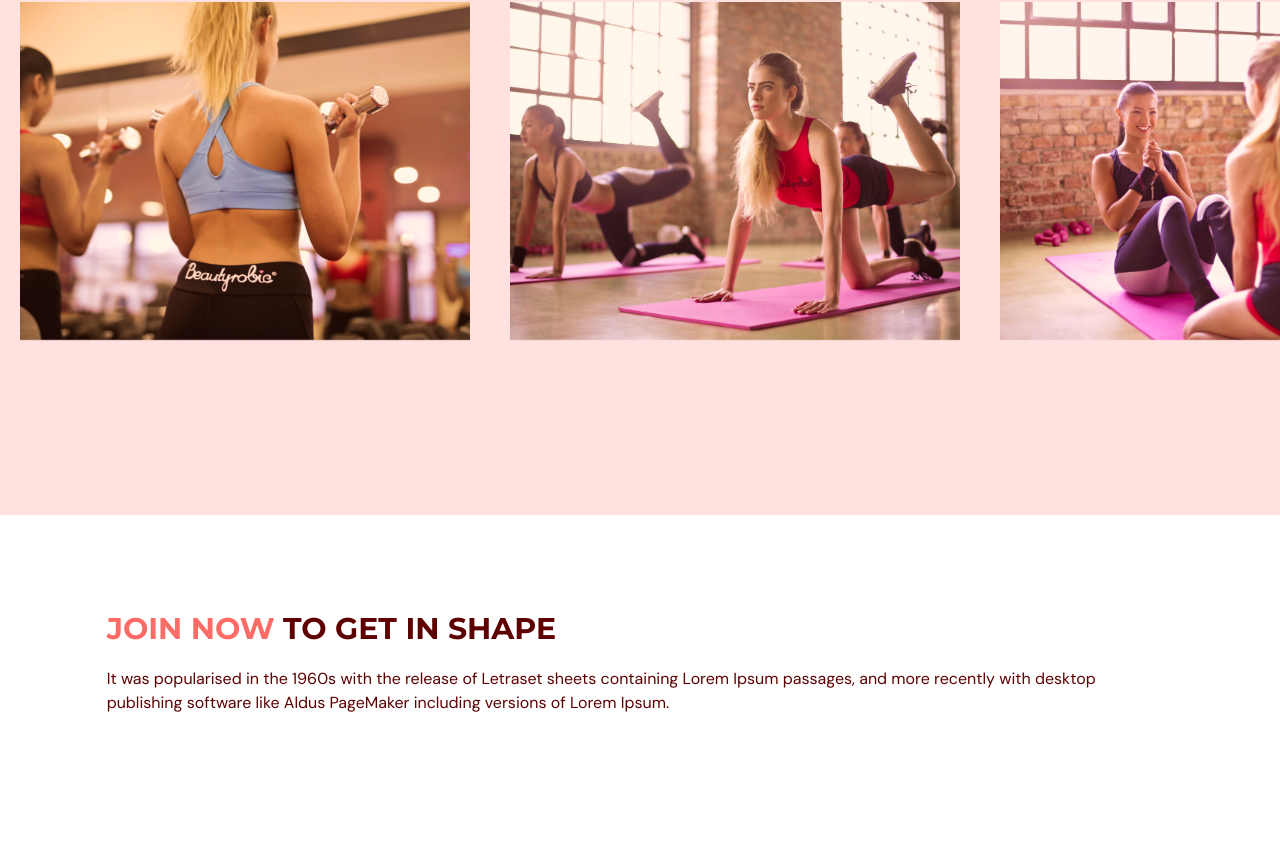
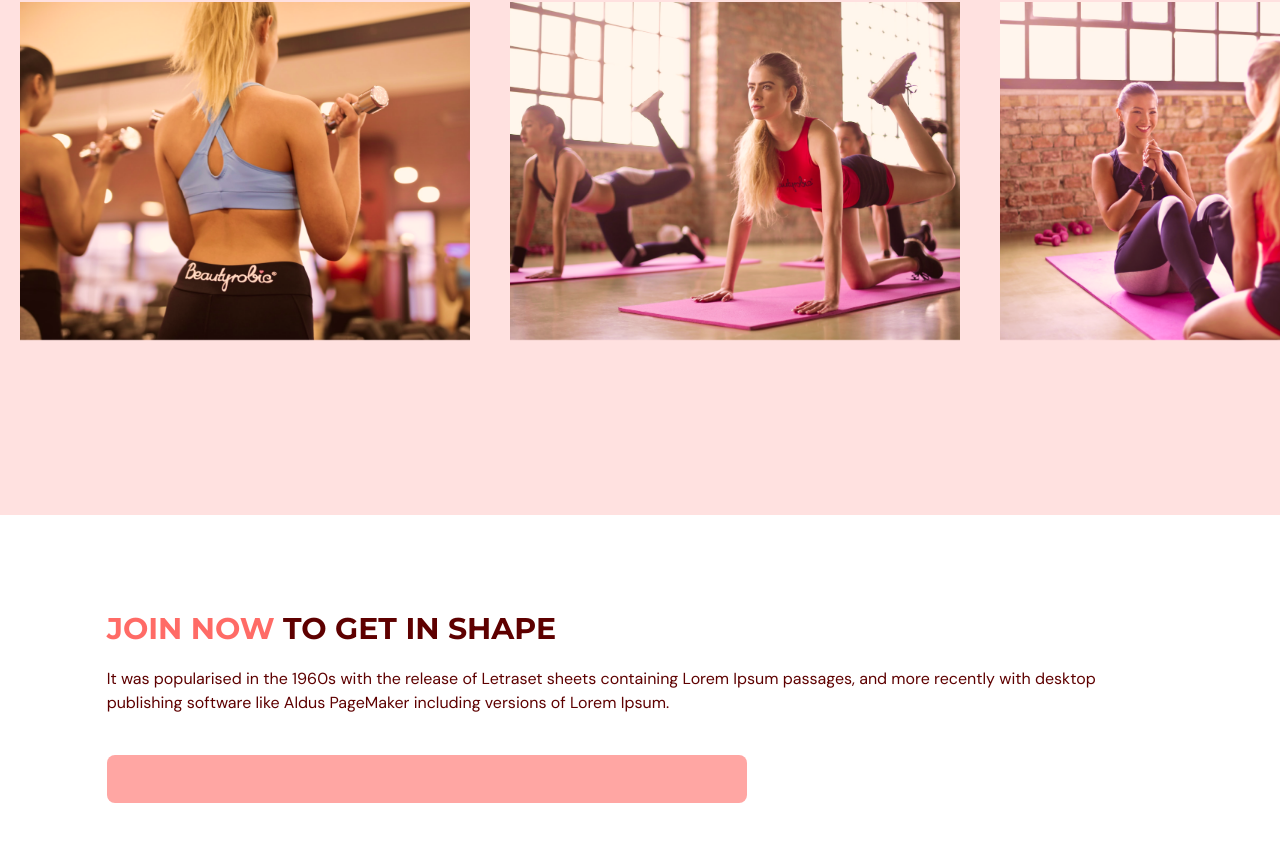
Before and after one commit to kolamat/gym-module, a React (Vite) app: page / in a window 1280 px wide. Shown: the part 2499-3340 px from the top of the page. Built offline with nearby package versions, Linux system fonts and the light colour scheme.

Commit message:
On branch main Your branch is ahead of 'origin/main' by 10 commits.   (use "git push" to publish your local commits)
Changes to be committed:
	modified:   src/scenes/contactUs/ContactUs.tsx

```diff
--- a/src/scenes/contactUs/ContactUs.tsx
+++ b/src/scenes/contactUs/ContactUs.tsx
@@ -68,7 +68,7 @@ const ContactUs = ({ setSelectedPage }: Props) => {
               action="https://formsubmit.co/matanmidupe004@gmail.com"
               method="POST"
             >
-              <input />
+              <input className={inputStyles} />
             </form>
           </motion.div>
         </div>
```
